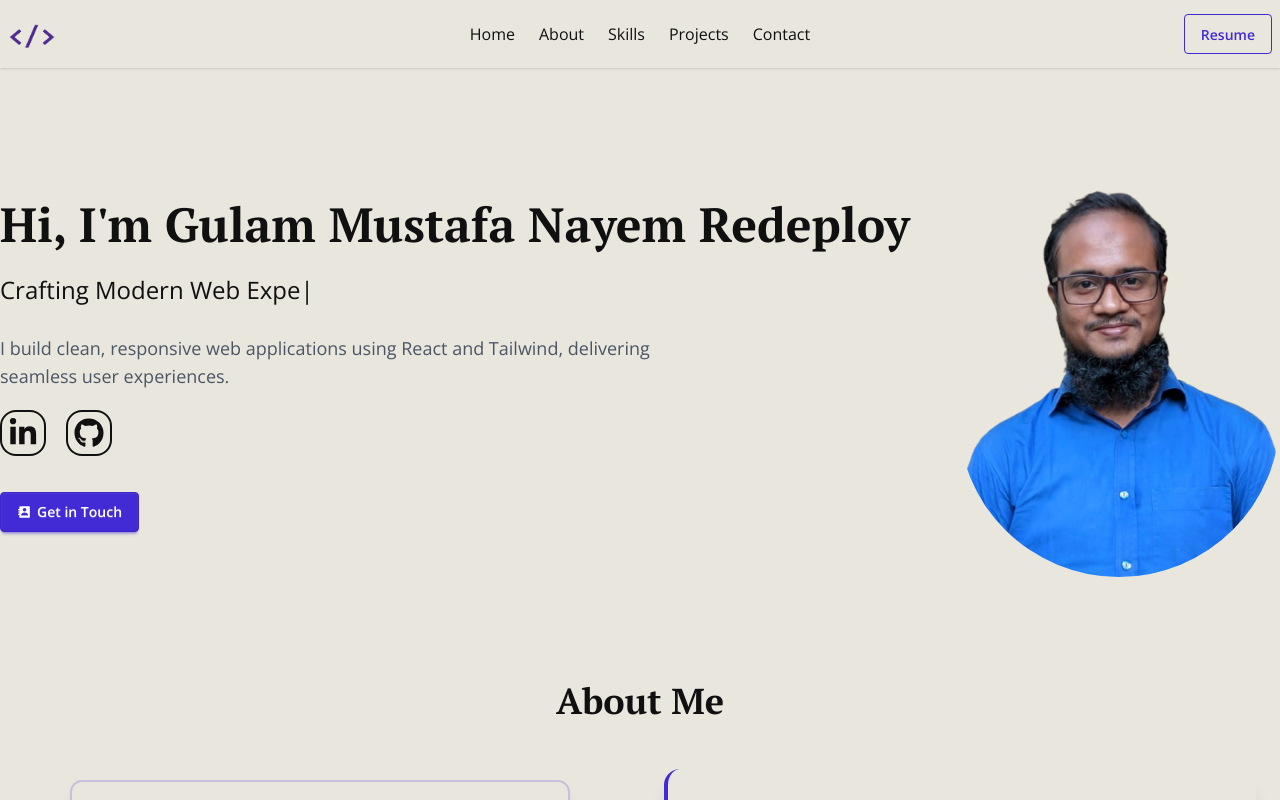
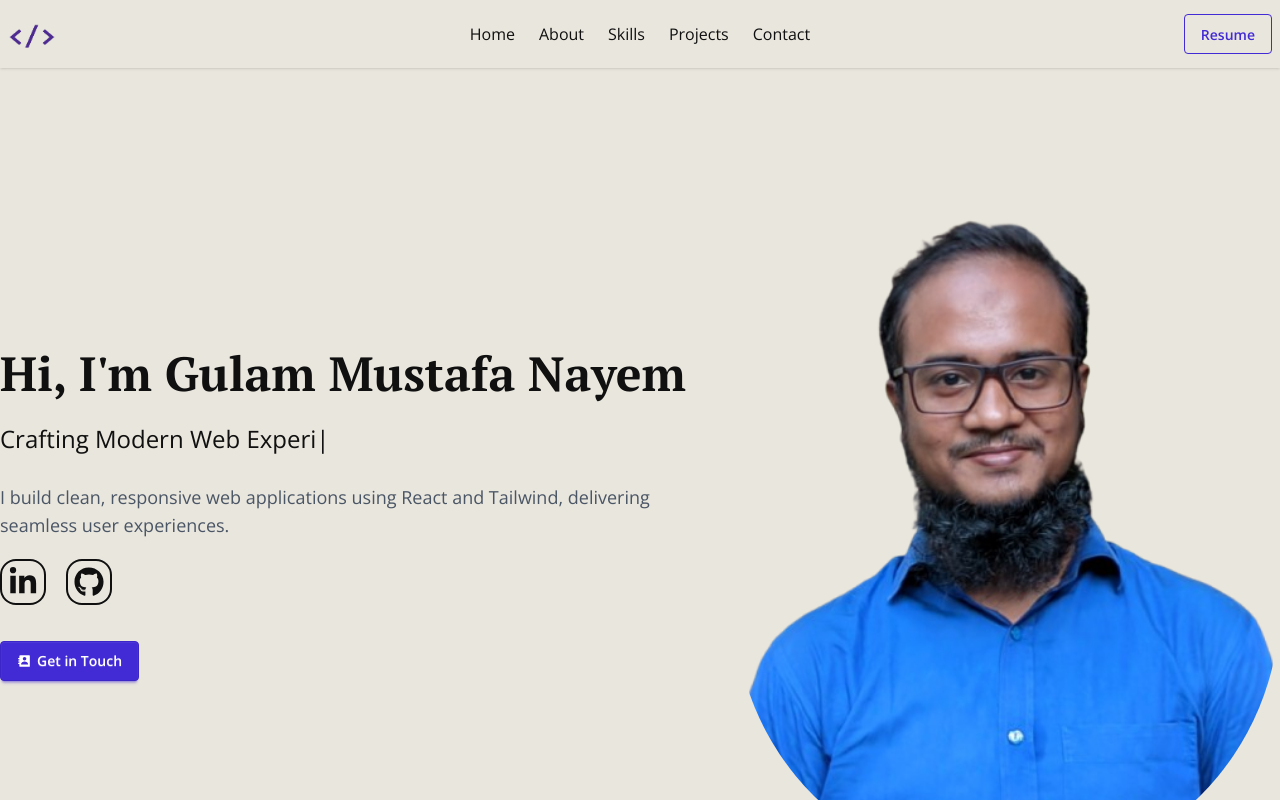
Before and after one commit to gmnayem631/portfolio-2-client, a React (Vite) app: page / in a window 1280 px wide. Shown: the top 800 px of the page. Built offline with nearby package versions, Linux system fonts and the light colour scheme.

Commit message:
testing redeployment

```diff
--- a/src/components/Hero.jsx
+++ b/src/components/Hero.jsx
@@ -12,7 +12,7 @@ const Hero = () => {
       {/* Left content */}
       <div className="flex flex-col gap-5 justify-center text-center md:text-left">
         <h2 className="font-semibold text-3xl lg:text-5xl leading-tight">
-          Hi, I'm Gulam Mustafa Nayem Redeploy
+          Hi, I'm Gulam Mustafa Nayem
         </h2>
         <p className="text-lg md:text-2xl">
           <Typewriter
```
